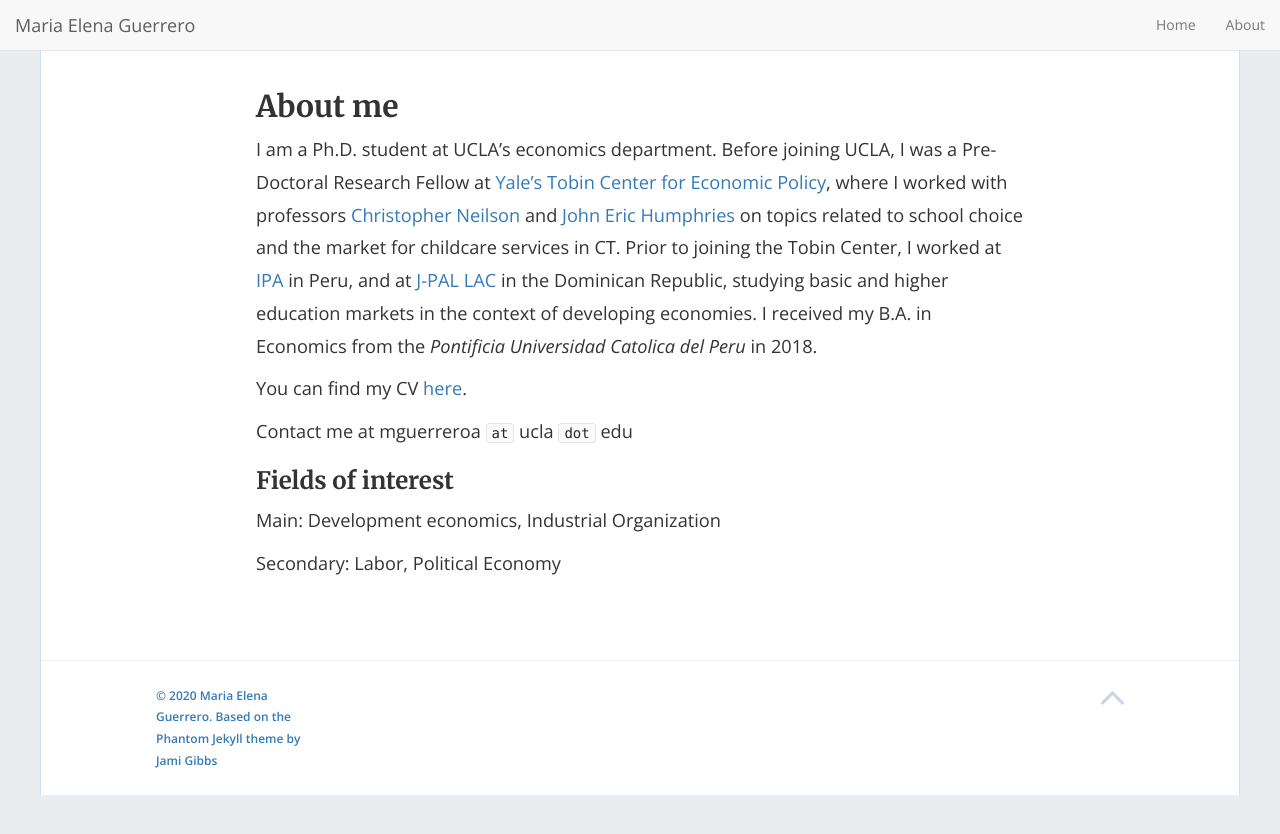
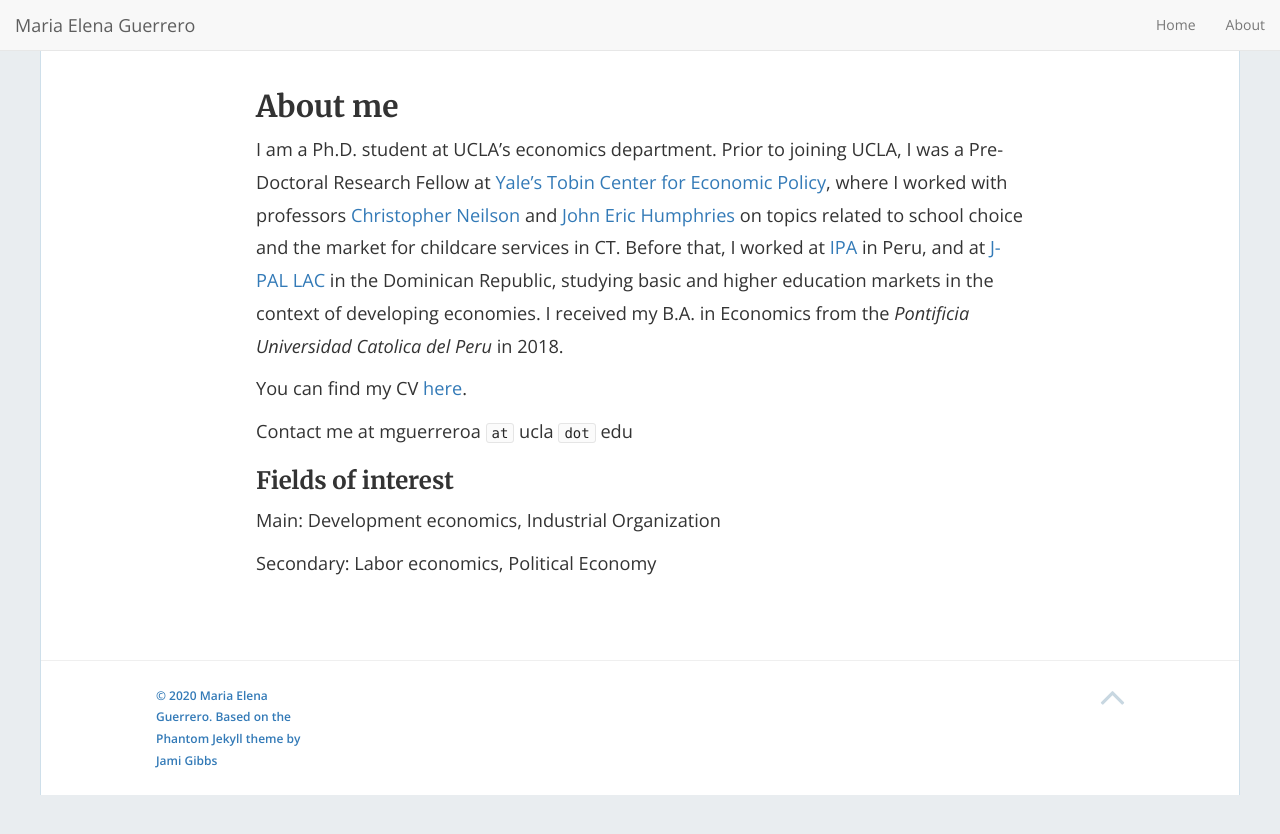
Before and after one commit to mariaelenaguer/mariaelenaguer.github.io, a Jekyll site: the page built from about.md, in a window 1280 px wide. Shown: the top 834 px of the page. Built offline with Jekyll 4.4.1, drawn with Linux system fonts in a browser that asks for light colours; nearby versions of some CDN libraries.

Commit message:
Update about

```diff
--- a/about.md
+++ b/about.md
@@ -5,7 +5,8 @@ permalink: /about/
 ---
 ## About me
 
-I am a Ph.D. student at UCLA's economics department. Before joining UCLA, I was a Pre-Doctoral Research Fellow at [Yale’s Tobin Center for Economic Policy](https://tobin.yale.edu/), where I worked with professors [Christopher Neilson](https://christopherneilson.github.io/) and [John Eric Humphries](http://johnerichumphries.com/) on topics related to school choice and the market for childcare services in CT. Prior to joining the Tobin Center, I worked at [IPA](http://www.poverty-action.org/study/information-about-returns-post-primary-education-peru) in Peru, and at [J-PAL LAC](https://www.povertyactionlab.org/latin-america-caribbean) in the Dominican Republic, studying basic and higher education markets in the context of developing economies. I received my B.A. in Economics from the _Pontificia Universidad Catolica del Peru_ in 2018.
+I am a Ph.D. student at UCLA's economics department. Prior to joining UCLA, I was a Pre-Doctoral Research Fellow at [Yale’s Tobin Center for Economic Policy](https://tobin.yale.edu/), where I worked with professors [Christopher Neilson](https://christopherneilson.github.io/) and [John Eric Humphries](http://johnerichumphries.com/)
+on topics related to school choice and the market for childcare services in CT. Before that, I worked at [IPA](http://www.poverty-action.org/study/information-about-returns-post-primary-education-peru) in Peru, and at [J-PAL LAC](https://www.povertyactionlab.org/latin-america-caribbean) in the Dominican Republic, studying basic and higher education markets in the context of developing economies. I received my B.A. in Economics from the _Pontificia Universidad Catolica del Peru_ in 2018.
 
 You can find my CV [here](https://www.dropbox.com/s/kxk1ofkuuuv21mh/CV_meg_2022.pdf?raw=1).
 
@@ -15,4 +16,4 @@ Contact me at mguerreroa  `at` ucla `dot` edu
 
 Main: Development economics, Industrial Organization
 
-Secondary: Labor, Political Economy
+Secondary: Labor economics, Political Economy
```
